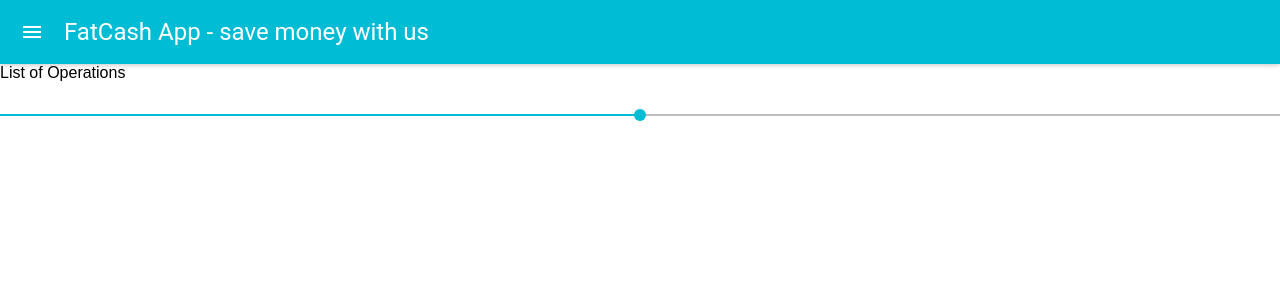
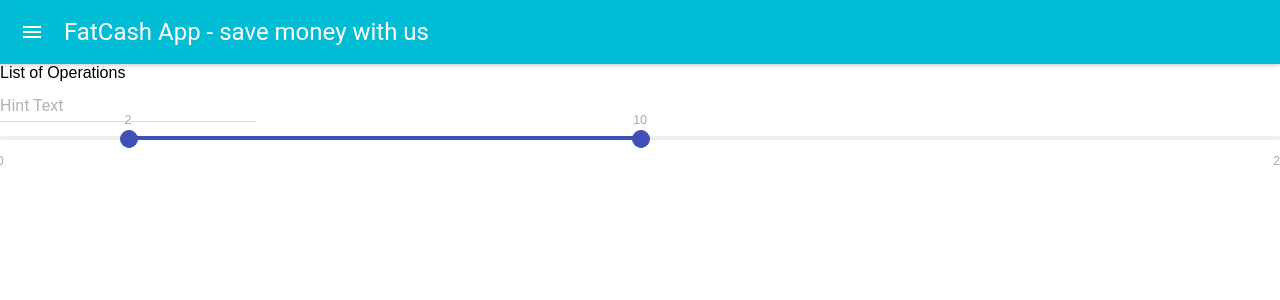
Before and after one commit to infoshareacademy/jfddl4-fatcash-app, a React (Create React App) app: page /operation-list in a window 1280 px wide. Shown: the top 300 px of the page. Built offline with nearby package versions, Linux system fonts and the light colour scheme.

Commit message:
search slider

```diff
--- a/package.json
+++ b/package.json
@@ -7,6 +7,7 @@
     "react": "^16.2.0",
     "react-dom": "^16.2.0",
     "react-form": "^3.5.3",
+    "react-input-range": "^1.3.0",
     "react-router-dom": "^4.2.2",
     "react-scripts": "1.1.1"
   },
--- a/src/components/OperationList.js
+++ b/src/components/OperationList.js
@@ -1,16 +1,37 @@
 import React from 'react'
-import Slider from 'material-ui/Slider'
+import InputRange from 'react-input-range'
+import TextField from 'material-ui/TextField'
 
+import 'react-input-range/lib/css/index.css'
 
+class OperationList extends React.Component {
+    constructor(props) {
+        super(props);
 
-const OperationList = () => (
-    <div>
-        List of Operations
+        this.state = {
+            value: {min: 2, max: 10},
+        };
+    }
+    render(){
+            return (
+                <div>
+                    List of Operations
+                    <div>
+                        <TextField
+                            hintText="Hint Text"
+                        />
+                    </div>
 
-    <div><Slider name="slider0" defaultValue={0.5}/></div>
-</div>
-)
+                    <InputRange
+                        maxValue={20}
+                        minValue={0}
+                        value={this.state.value}
+                        onChange={value => this.setState({ value })} />
 
+                </div>
+            )
+    }
+}
 
 
 export default OperationList
```
Also changed, not shown: 1 other file (tests, documents, lock files or other folders).
